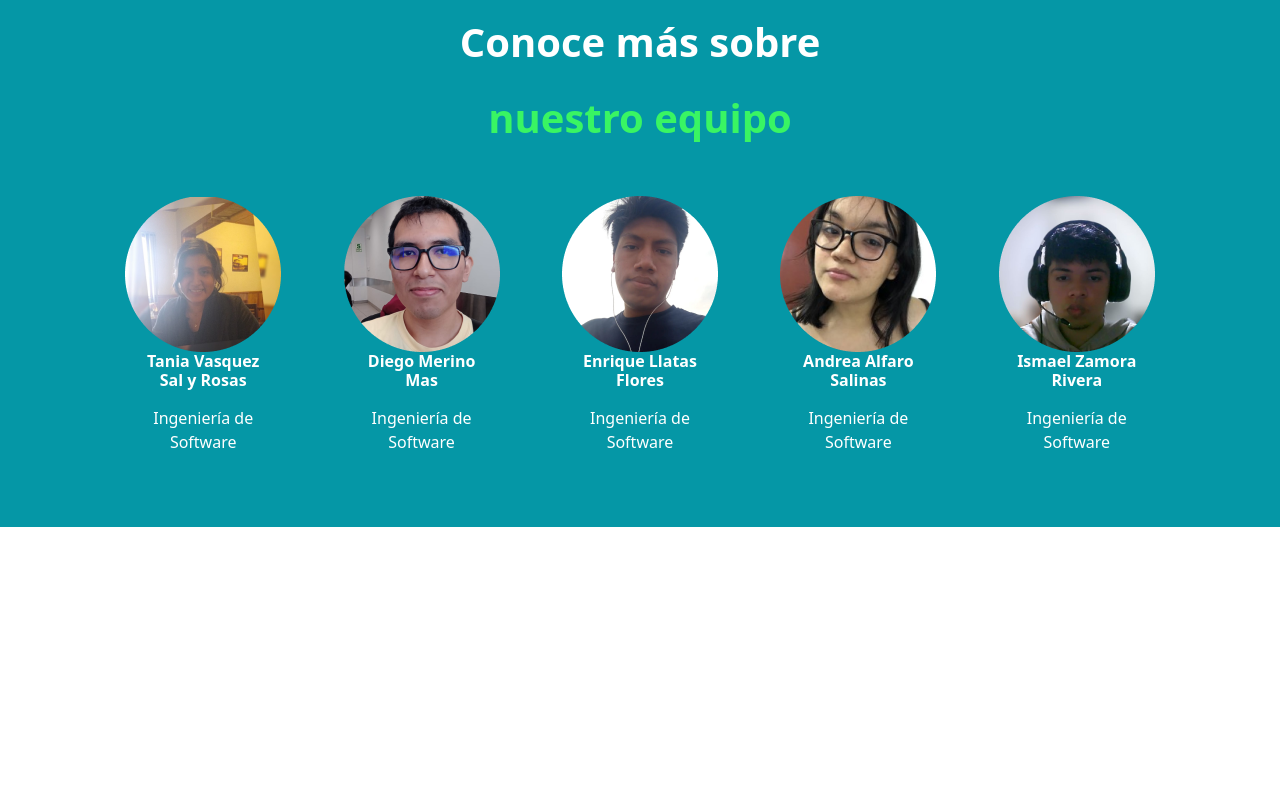
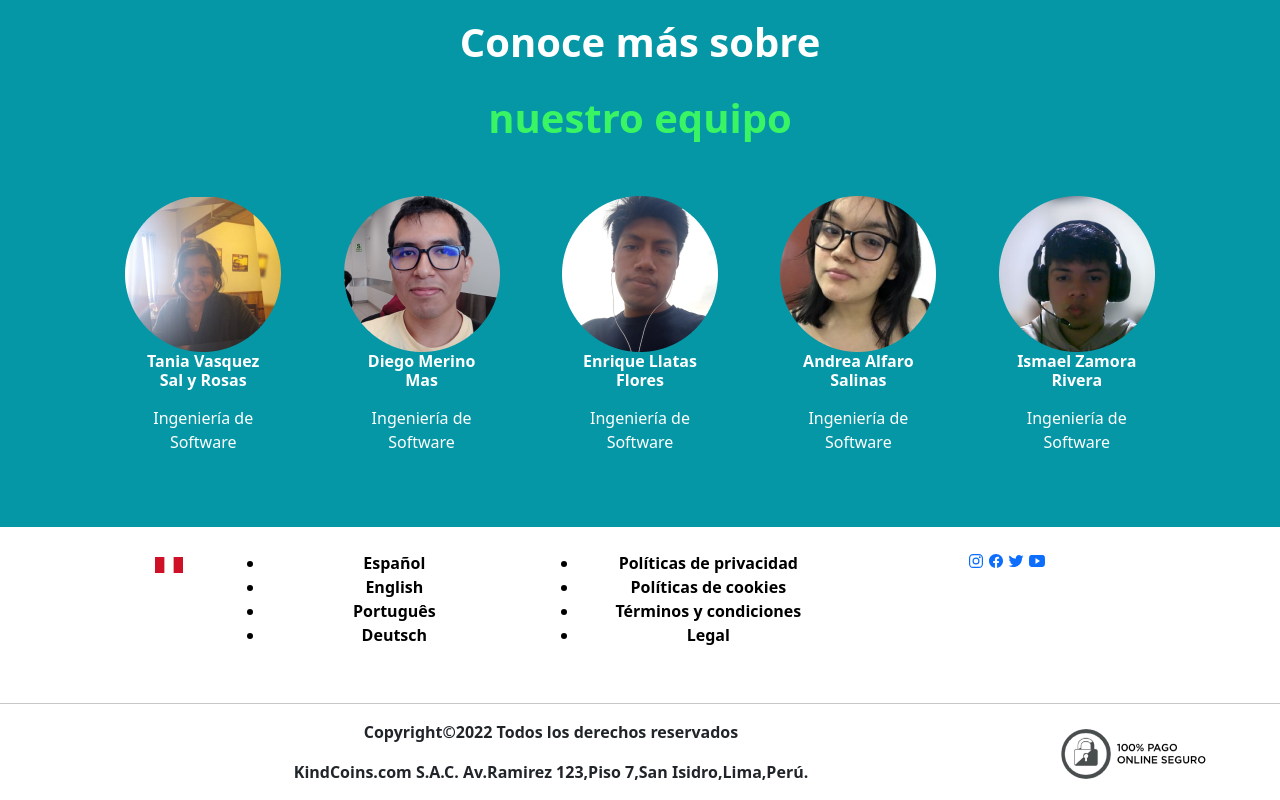
Before and after one commit to SI730-202301-WS51-GRUPO01/Landing-Page, a plain HTML site: page index.html in a window 1280 px wide. Shown: the part 2773-3573 px from the top of the page. Before the commit the page ends 3300 px from the top, so only its background shows below. Drawn offline with nearby package versions, Linux system fonts and the light colour scheme.

Commit message:
Update index.html

```diff
--- a/index.html
+++ b/index.html
@@ -295,7 +295,45 @@
 
         <!--Footer-->
 
-
+    <footer>
+      <div class="row p-4 justify-content-center">
+        <div class="col-1">
+          <img src="Imagenes/Flag.png" alt="Flag"><p style="color: #ffffff;">Perú</p>
+        </div>
+        <div class="col-3">
+          <ul class="ul-footer fw-semibold">
+            <li>Español</li>
+            <li>English</li>
+            <li>Português</li>
+            <li>Deutsch</li>
+          </ul>
+        </div>
+        <div class="col-3">
+          <ul class="ul-footer fw-semibold">
+            <li>Políticas de privacidad</li>
+            <li>Políticas de cookies</li>
+            <li>Términos y condiciones</li>
+            <li>Legal</li>
+          </ul>
+        </div>
+        <div class="col-3 socialMedia">
+          <a href=""><ion-icon name="logo-instagram"></ion-icon></a>
+          <a href=""><ion-icon name="logo-facebook"></ion-icon></a>
+          <a href=""><ion-icon name="logo-twitter"></ion-icon></a>
+          <a href=""><ion-icon name="logo-youtube"></ion-icon></a>
+        </div>
+      </div>
+      <hr class="solid">
+      <div class="row justify-content-center">
+        <div class="col-9 fw-bold footer-right">
+          <p>Copyright©2022 Todos los derechos reservados</p>
+          <p>KindCoins.com S.A.C. Av.Ramirez 123,Piso 7,San Isidro,Lima,Perú.</p>
+        </div>
+        <div class="col-md-auto">
+          <img src="Imagenes/PagoSeguro.png" alt="PagoSeguro">
+        </div>
+      </div>
+    </footer>
 
     </main>
 
```
